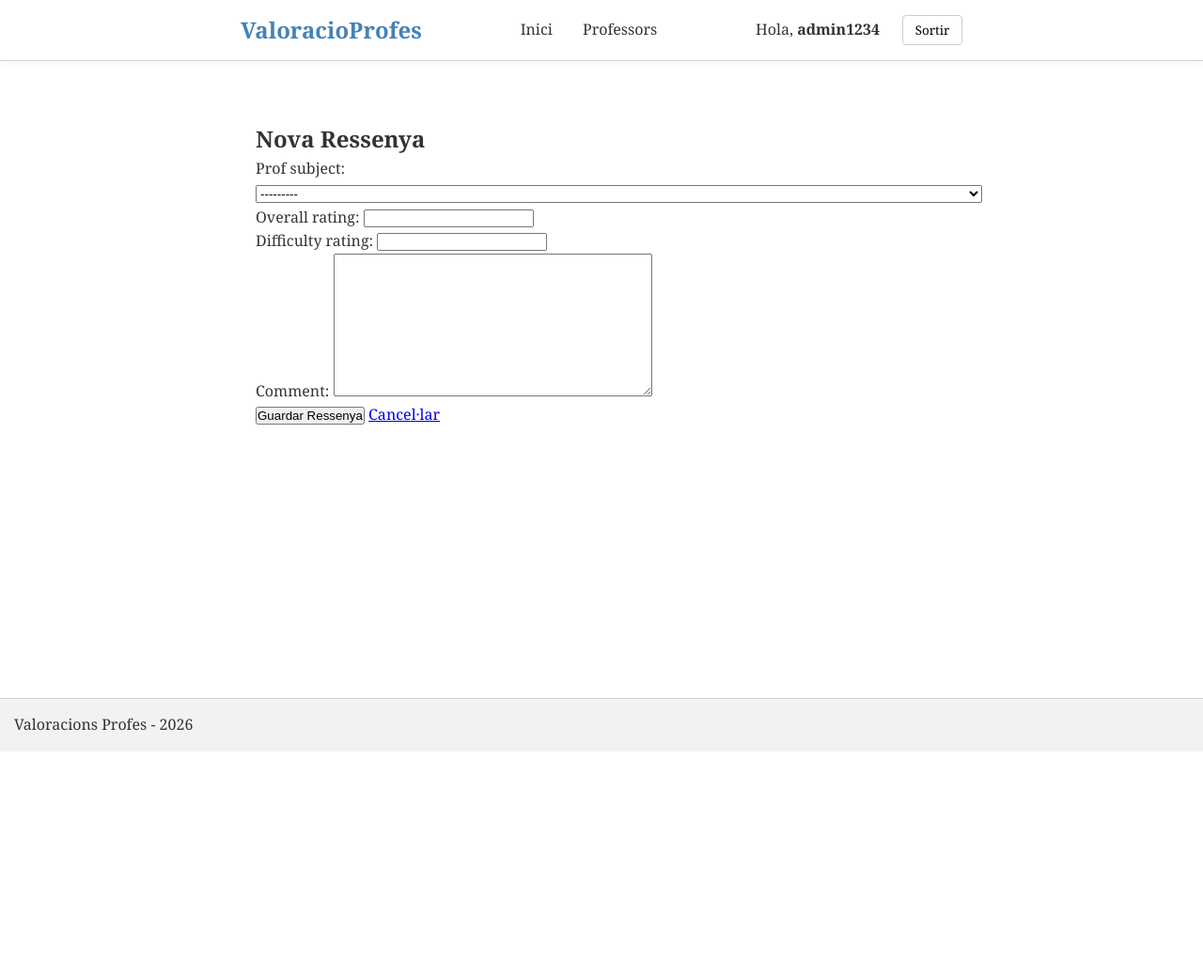
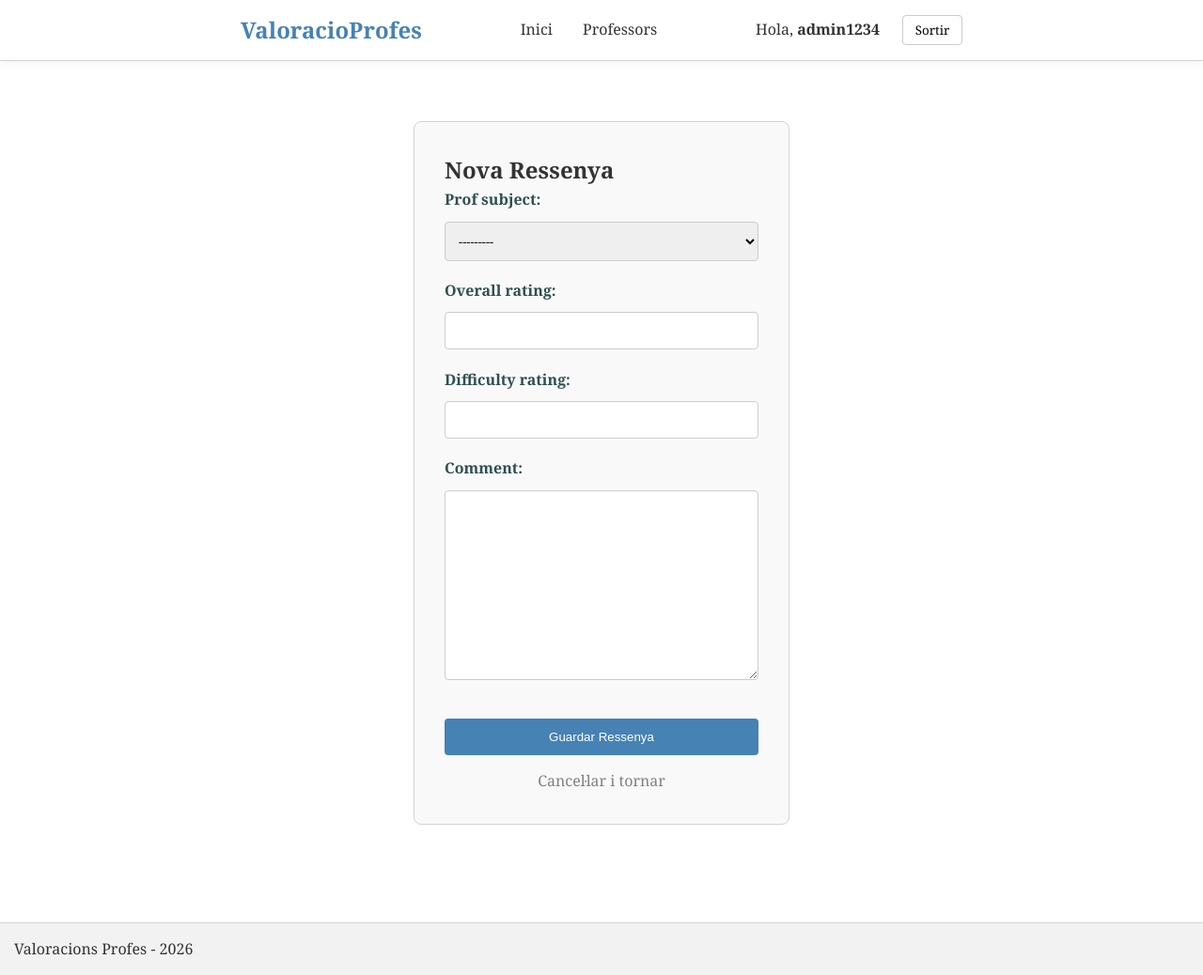
Before and after one commit to perejoan2005223-spec/web_project_123, a Django app: page /review/nova/ in a window 1280 px wide. Shown: the whole page at 94% size. Before the commit the page ends 800 px from the top, so only its background shows below. Run offline with Django 5.2, Linux system fonts and the light colour scheme; a user stored in the database is signed in; data comes from the database, SQL or seed files in the repository; some libraries are stand-ins or nearby versions.

Commit message:
Crear/Elminar/Editar Instàncies actualitzat

```diff
--- a/blog/static/blog/style.css
+++ b/blog/static/blog/style.css
@@ -125,13 +125,18 @@ body {
 
 .form-group { margin-bottom: 1.5rem; }
 
-.form-narrow input {
+.form-narrow input,
+.form-narrow select,
+.form-narrow textarea {
     width: 100%;
     padding: 10px;
     margin-top: 5px;
     border: 1px solid #ccc;
     border-radius: 4px;
+    font-family: inherit;
+    resize: vertical;
 }
+
 .form-narrow p {
     margin-bottom: 1.2rem;
 }
--- a/blog/urls.py
+++ b/blog/urls.py
@@ -1,3 +1,4 @@
+# blog/urls.py
 from django.urls import path
 from . import views
 
@@ -9,7 +10,7 @@ urlpatterns = [
     path('profesores/', views.ProfessorListView.as_view(), name='professor_list'),
     path('profesores/<int:pk>/', views.ProfessorDetailView.as_view(), name='professor_detail'),
 
-    # Noves URLs per al CRUD de Review
+    # Rutes del CRUD de Review
     path('review/nova/', views.ReviewCreateView.as_view(), name='review_create'),
     path('review/<int:pk>/edita/', views.ReviewUpdateView.as_view(), name='review_update'),
     path('review/<int:pk>/elimina/', views.ReviewDeleteView.as_view(), name='review_delete'),
--- a/templates/base.html
+++ b/templates/base.html
@@ -1,5 +1,6 @@
-{% load static %}  <!DOCTYPE html>
-<html lang="en">
+{% load static %}
+<!DOCTYPE html>
+<html lang="ca">
 <head>
     <meta charset="UTF-8">
     <meta name="viewport" content="width=device-width, initial-scale=1.0">
--- a/templates/blog/review_form.html
+++ b/templates/blog/review_form.html
@@ -1,7 +1,7 @@
 {% extends 'base.html' %}
 
 {% block content %}
-<div class="container">
+<div class="form-narrow">
     <h2>{% if object %}Editar Ressenya{% else %}Nova Ressenya{% endif %}</h2>
 
     <form method="post">
@@ -9,8 +9,11 @@
 
         {{ form.as_p }}
 
-        <button type="submit">Guardar Ressenya</button>
-        <a href="{% url 'blog:home' %}">Cancel·lar</a>
+        <button type="submit" class="btn-blue" style="margin-top: 15px;">Guardar Ressenya</button>
+
+        <div style="text-align: center; margin-top: 15px;">
+            <a href="{% url 'blog:home' %}" style="color: gray; text-decoration: none;">Cancel·lar i tornar</a>
+        </div>
     </form>
 </div>
 {% endblock content %}
--- a/web_project/settings.py
+++ b/web_project/settings.py
@@ -32,6 +32,7 @@ ALLOWED_HOSTS = ['*']
 # Application definition
 
 INSTALLED_APPS = [
+    'whitenoise.runserver_nostatic',
     'web_project',
     'django.contrib.admin',
     'django.contrib.auth',
@@ -120,7 +121,7 @@ USE_TZ = True
 
 STATIC_URL = 'static/'
 STATIC_ROOT = BASE_DIR / 'staticfiles'
-STATICFILES_STORAGE = 'whitenoise.storage.CompressedStaticFilesStorage'
+# STATICFILES_STORAGE = 'whitenoise.storage.CompressedStaticFilesStorage'
 # DjangoProject/settings.py (add at the bottom)
 
 LOGIN_REDIRECT_URL = '/'
--- a/web_project/urls.py
+++ b/web_project/urls.py
@@ -2,9 +2,14 @@
 
 from django.contrib import admin
 from django.urls import include, path
+from django.conf import settings
+from django.conf.urls.static import static
 
 urlpatterns = [
     path('admin/', admin.site.urls),
     path('accounts/', include('django.contrib.auth.urls')),  # all of Django's auth views (login, logout, etc.)
     path('', include('blog.urls')),
 ]
+
+if settings.DEBUG:
+    urlpatterns += static(settings.STATIC_URL, document_root=settings.STATIC_ROOT)
```
